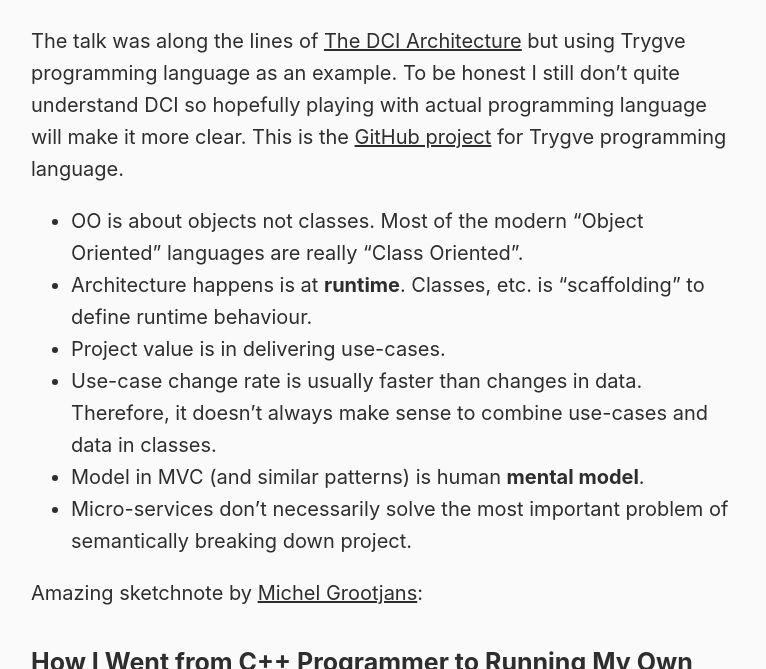
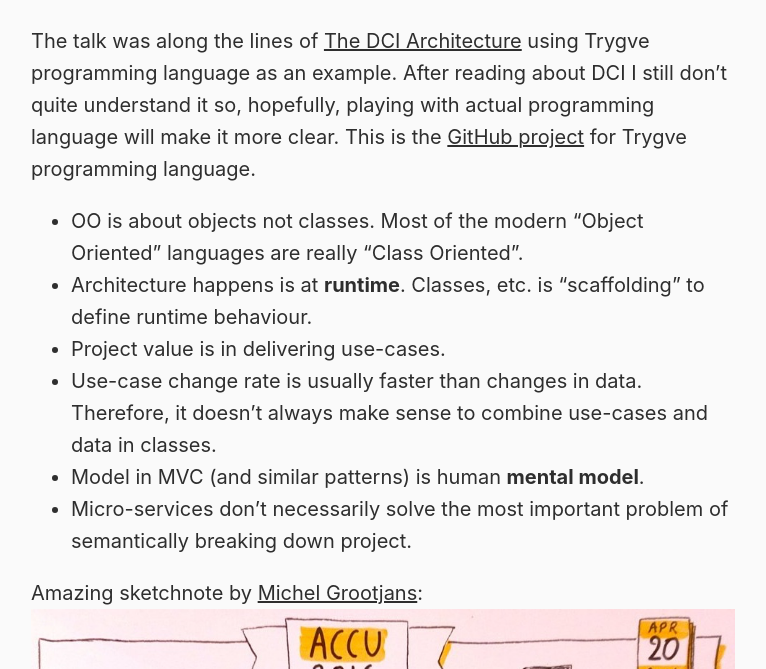
Before and after one commit to dkandalov/dkandalov.github.io, a Jekyll site: the page built from _posts/2016-05-01-ACCU-2016.markdown, in a window 1280 px wide and 900 px high, scrolled down 966 px, cut to the strip 231-900 px from the top of the window. Shown: the whole strip, without its empty margins (257-1023 px from the left). Built offline with Jekyll 4.4.1, drawn with Linux system fonts in a browser that asks for light colours.

Commit message:
correct links to images; added hello post

```diff
--- a/_posts/2016-05-01-ACCU-2016.markdown
+++ b/_posts/2016-05-01-ACCU-2016.markdown
@@ -27,8 +27,8 @@ I’ll update the blog when more videos are published.
 </p>
 
 The talk was along the lines of [The DCI Architecture](http://www.artima.com/articles/dci_vision.html)
-but using Trygve programming language as an example.
-To be honest I still don't quite understand DCI so hopefully playing with actual
+using Trygve programming language as an example.
+After reading about DCI I still don't quite understand it so, hopefully, playing with actual
 programming language will make it more clear.
 This is the [GitHub project](https://github.com/jcoplien/trygve) for Trygve programming language.
 
@@ -41,7 +41,7 @@ This is the [GitHub project](https://github.com/jcoplien/trygve) for Trygve prog
 - Micro-services don't necessarily solve the most important problem of semantically breaking down project.
 
 Amazing sketchnote by [Michel Grootjans](https://twitter.com/michelgrootjans):
-![](../assets/images/2016-05-01/trygve.png)
+![](/assets/images/2016-05-01/trygve.png)
 
 
 #### How I Went from C++ Programmer to Running My Own Software Product Company (and you can too) - [Andy Brice](https://successfulsoftware.net/)
@@ -84,7 +84,7 @@ rather than purely software.
 - "Advanced monitoring is indistinguishable from testing".
 
 Amazing sketchnote by [Michel Grootjans](https://twitter.com/michelgrootjans):
-![](../assets/images/2016-05-01/waltzing-with-branches.png)
+![](/assets/images/2016-05-01/waltzing-with-branches.png)
 
 
 #### How to Evolve Your Way Out of a Paper Bag - [Frances Buontempo](https://twitter.com/fbuontempo)
@@ -152,4 +152,4 @@ The talks covered variety of topics in different formats and they have to be wat
 Hopefully lightning talks videos will be published soon.
 
 [Pete Goodliffe](https://twitter.com/petegoodliffe) entertaining audience between lightning talks:
-![](../assets/images/2016-05-01/guess-the-fruit.png)
+![](/assets/images/2016-05-01/guess-the-fruit.png)
--- a/index.html
+++ b/index.html
@@ -9,7 +9,7 @@ layout: default
 
       <time datetime="{{ post.date | date_to_xmlschema }}" class="post-date">{{ post.date | date: '%B %d, %Y' }}</time>
 
-      {{ post.content }}
+      {{ post.content | truncatewords:50 | strip_html }}
 
       <hr>
     </article>
```
Also changed, not shown: _posts/2016-04-27-hello.markdown (added, +12 -0 lines).
